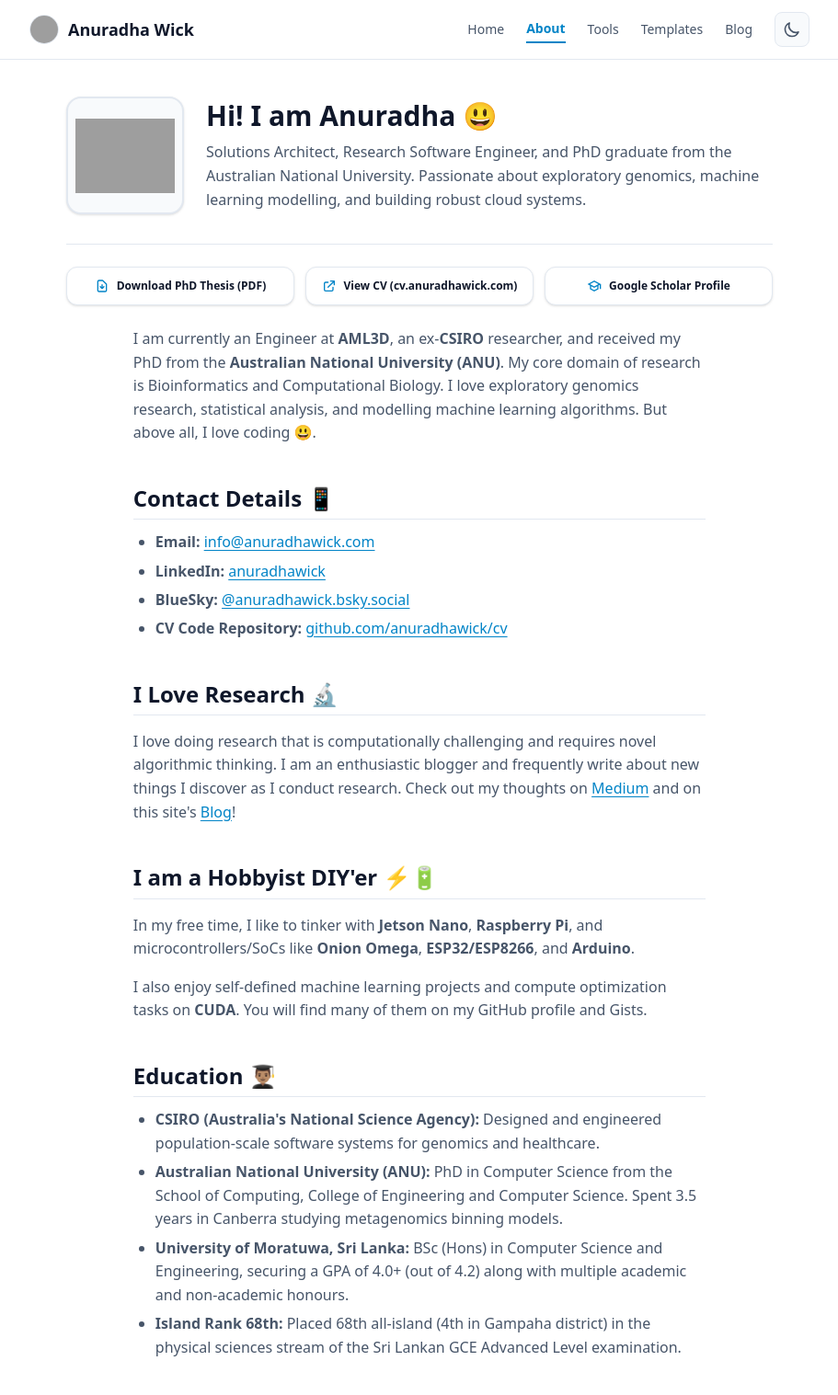
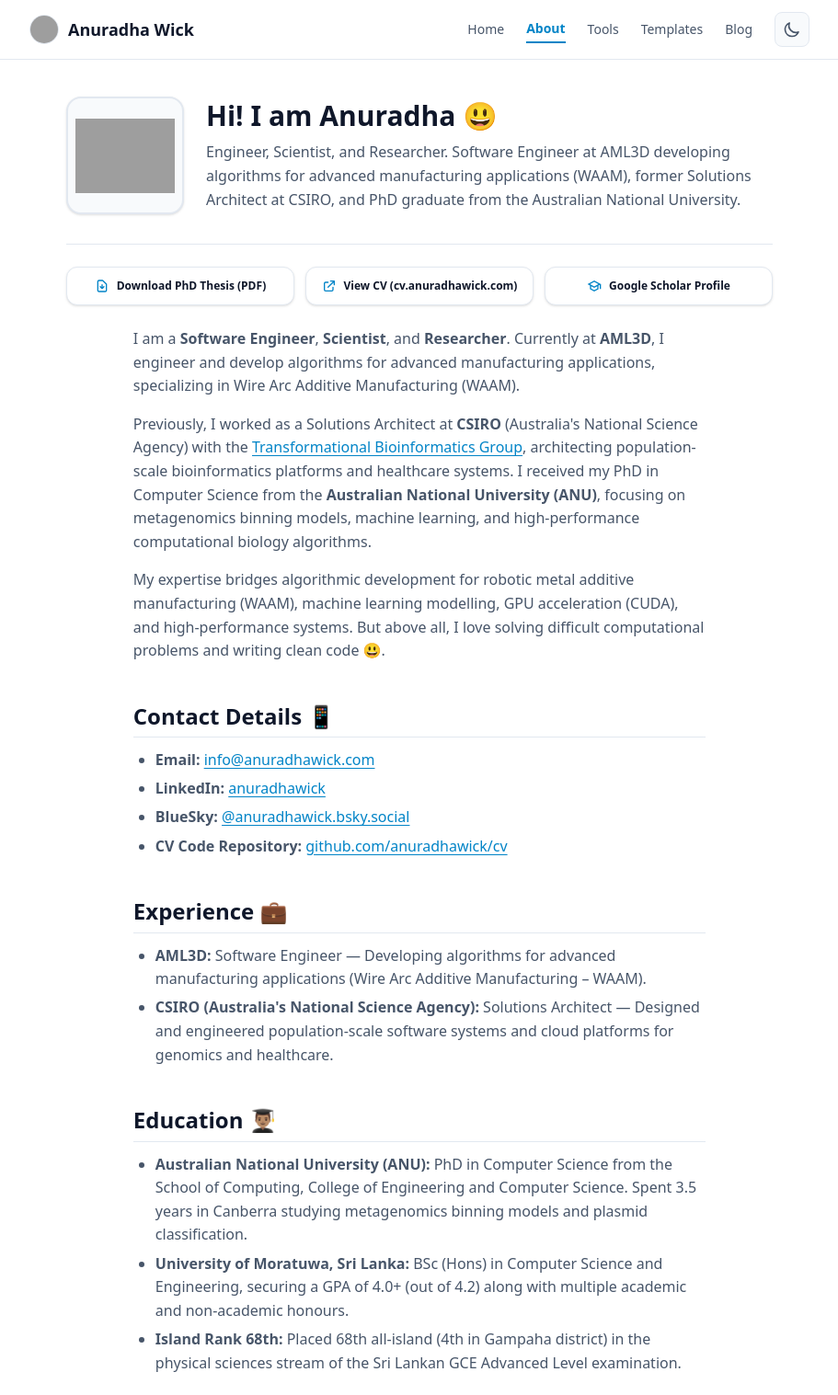
Before and after one commit to anuradhawick/anuradhawick.github.io, an Astro site: page /about in a window 1280 px wide. Shown: the top 1517 px of the page at 92% size, without its empty margins (184-1095 px from the left). Built offline with nearby package versions, Linux system fonts and the light colour scheme; Astro itself is replaced by a stand-in of ours; grey boxes are pictures that could not be loaded.

Commit message:
feat: upgrade astro to v7, simplify domain config, and update personal branding

```diff
--- a/astro.config.mjs
+++ b/astro.config.mjs
@@ -1,19 +1,10 @@
 import { defineConfig } from 'astro/config';
 import sitemap from '@astrojs/sitemap';
 import tailwindcss from '@tailwindcss/vite';
-import fs from 'node:fs';
-
-const hasCname = fs.existsSync('./public/CNAME');
-const repo = process.env.GITHUB_REPOSITORY ? process.env.GITHUB_REPOSITORY.split('/')[1] : '';
-const isUserRepo = repo.endsWith('.github.io');
-const hasCustomDomain = hasCname || process.env.CUSTOM_DOMAIN === 'true' || Boolean(process.env.ASTRO_SITE?.includes('anuradhawick.com'));
-
-const site = process.env.ASTRO_SITE || (hasCustomDomain ? 'https://anuradhawick.com' : (repo ? `https://${process.env.GITHUB_REPOSITORY_OWNER || 'anuradhawick'}.github.io` : 'https://anuradhawick.com'));
-const base = process.env.ASTRO_BASE || (hasCustomDomain || isUserRepo || !repo ? '/' : `/${repo}/`);
 
 export default defineConfig({
-  site,
-  base,
+  site: 'https://anuradhawick.com',
+  base: '/',
   trailingSlash: 'ignore',
   integrations: [sitemap()],
   vite: {
--- a/package.json
+++ b/package.json
@@ -11,10 +11,10 @@
   },
   "dependencies": {
     "@astrojs/check": "^0.9.10",
-    "@astrojs/rss": "^4.0.11",
-    "@astrojs/sitemap": "^3.2.1",
+    "@astrojs/rss": "^4.0.19",
+    "@astrojs/sitemap": "^3.7.4",
     "@tailwindcss/vite": "^4.0.9",
-    "astro": "^5.4.1",
+    "astro": "^7.3.2",
     "tailwindcss": "^4.0.9",
     "typescript": "^5.9.3"
   },
--- a/src/components/SEO.astro
+++ b/src/components/SEO.astro
@@ -29,7 +29,7 @@
   jobTitle: 'Engineer | Scientist | Researcher',
   worksFor: {
     '@type': 'Organization',
-    name: 'AML3D / ex-CSIRO'
+    name: 'AML3D'
   },
   alumniOf: [
     {
--- a/src/content.config.ts
+++ b/src/content.config.ts
@@ -1,4 +1,5 @@
-import { defineCollection, z } from 'astro:content';
+import { defineCollection } from 'astro:content';
+import { z } from 'astro/zod';
 import { glob } from 'astro/loaders';
 
 const blog = defineCollection({
--- a/src/layouts/BaseLayout.astro
+++ b/src/layouts/BaseLayout.astro
@@ -16,7 +16,7 @@
 
 const {
   title,
-  description = "Welcome to Anuradha Wickramarachchi's personal website - Engineer, Researcher, and Scientist.",
+  description = "Welcome to Anuradha Wickramarachchi's personal website - Engineer, Scientist, and Researcher.",
   image = '/assets/uploads/me-removebg.png',
   type = 'website',
   publishDate,
--- a/src/pages/about.astro
+++ b/src/pages/about.astro
@@ -20,7 +20,7 @@
           Hi! I am Anuradha 😃
         </h1>
         <p class="text-base text-[var(--text-secondary)] mt-2 leading-relaxed">
-          Solutions Architect, Research Software Engineer, and PhD graduate from the Australian National University. Passionate about exploratory genomics, machine learning modelling, and building robust cloud systems.
+          Engineer, Scientist, and Researcher. Software Engineer at AML3D developing algorithms for advanced manufacturing applications (WAAM), former Solutions Architect at CSIRO, and PhD graduate from the Australian National University.
         </p>
       </div>
     </div>
@@ -64,7 +64,13 @@
     <!-- Main Content Section -->
     <div class="prose">
       <p>
-        I am currently an Engineer at <strong>AML3D</strong>, an ex-<strong>CSIRO</strong> researcher, and received my PhD from the <strong>Australian National University (ANU)</strong>. My core domain of research is Bioinformatics and Computational Biology. I love exploratory genomics research, statistical analysis, and modelling machine learning algorithms. But above all, I love coding 😃.
+        I am a <strong>Software Engineer</strong>, <strong>Scientist</strong>, and <strong>Researcher</strong>. Currently at <strong>AML3D</strong>, I engineer and develop algorithms for advanced manufacturing applications, specializing in Wire Arc Additive Manufacturing (WAAM).
+      </p>
+      <p>
+        Previously, I worked as a Solutions Architect at <strong>CSIRO</strong> (Australia's National Science Agency) with the <a href="https://bioinformatics.csiro.au" target="_blank" rel="noreferrer noopener">Transformational Bioinformatics Group</a>, architecting population-scale bioinformatics platforms and healthcare systems. I received my PhD in Computer Science from the <strong>Australian National University (ANU)</strong>, focusing on metagenomics binning models, machine learning, and high-performance computational biology algorithms.
+      </p>
+      <p>
+        My expertise bridges algorithmic development for robotic metal additive manufacturing (WAAM), machine learning modelling, GPU acceleration (CUDA), and high-performance systems. But above all, I love solving difficult computational problems and writing clean code 😃.
       </p>
 
       <h2 id="contact-details">Contact Details 📱</h2>
@@ -73,6 +79,19 @@
         <li><strong>LinkedIn:</strong> <a href="https://www.linkedin.com/in/anuradhawick/" target="_blank" rel="noreferrer noopener">anuradhawick</a></li>
         <li><strong>BlueSky:</strong> <a href="https://bsky.app/profile/anuradhawick.bsky.social" target="_blank" rel="noreferrer noopener">@anuradhawick.bsky.social</a></li>
         <li><strong>CV Code Repository:</strong> <a href="https://github.com/anuradhawick/cv" target="_blank" rel="noreferrer noopener">github.com/anuradhawick/cv</a></li>
+      </ul>
+
+      <h2 id="experience">Experience 💼</h2>
+      <ul>
+        <li><strong>AML3D:</strong> Software Engineer &mdash; Developing algorithms for advanced manufacturing applications (Wire Arc Additive Manufacturing &ndash; WAAM).</li>
+        <li><strong>CSIRO (Australia's National Science Agency):</strong> Solutions Architect &mdash; Designed and engineered population-scale software systems and cloud platforms for genomics and healthcare.</li>
+      </ul>
+
+      <h2 id="education">Education 👨🏽‍🎓</h2>
+      <ul>
+        <li><strong>Australian National University (ANU):</strong> PhD in Computer Science from the School of Computing, College of Engineering and Computer Science. Spent 3.5 years in Canberra studying metagenomics binning models and plasmid classification.</li>
+        <li><strong>University of Moratuwa, Sri Lanka:</strong> BSc (Hons) in Computer Science and Engineering, securing a GPA of 4.0+ (out of 4.2) along with multiple academic and non-academic honours.</li>
+        <li><strong>Island Rank 68th:</strong> Placed 68th all-island (4th in Gampaha district) in the physical sciences stream of the Sri Lankan GCE Advanced Level examination.</li>
       </ul>
 
       <h2 id="research">I Love Research 🔬</h2>
@@ -87,14 +106,6 @@
       <p>
         I also enjoy self-defined machine learning projects and compute optimization tasks on <strong>CUDA</strong>. You will find many of them on my GitHub profile and Gists.
       </p>
-
-      <h2 id="education">Education 👨🏽‍🎓</h2>
-      <ul>
-        <li><strong>CSIRO (Australia's National Science Agency):</strong> Designed and engineered population-scale software systems for genomics and healthcare.</li>
-        <li><strong>Australian National University (ANU):</strong> PhD in Computer Science from the School of Computing, College of Engineering and Computer Science. Spent 3.5 years in Canberra studying metagenomics binning models.</li>
-        <li><strong>University of Moratuwa, Sri Lanka:</strong> BSc (Hons) in Computer Science and Engineering, securing a GPA of 4.0+ (out of 4.2) along with multiple academic and non-academic honours.</li>
-        <li><strong>Island Rank 68th:</strong> Placed 68th all-island (4th in Gampaha district) in the physical sciences stream of the Sri Lankan GCE Advanced Level examination.</li>
-      </ul>
 
       <h2>From Sri Lanka 🇱🇰 and Found Home in Australia 🇦🇺</h2>
       <p>
--- a/src/pages/index.astro
+++ b/src/pages/index.astro
@@ -11,18 +11,18 @@
   .slice(0, 3);
 ---
 
-<BaseLayout title="Anuradha Wickramarachchi | Solutions Architect & Researcher">
+<BaseLayout title="Anuradha Wickramarachchi | Engineer, Scientist & Researcher">
   <!-- Hero Section -->
   <section class="flex flex-col-reverse md:flex-row items-center justify-between gap-8 pb-12 border-b border-[var(--border-color)]">
     <div class="flex-1 space-y-4 text-center md:text-left">
       <div class="inline-block px-3 py-1 rounded-full text-xs font-semibold bg-[var(--bg-tertiary)] text-[var(--accent-color)] border border-[var(--border-color)]">
-        Solutions Architect &middot; Researcher &middot; Bioinformatician
+        Engineer &middot; Scientist &middot; Researcher
       </div>
       <h1 class="text-3xl sm:text-5xl font-extrabold tracking-tight text-[var(--text-primary)]">
         G'day! I'm Anuradha.
       </h1>
       <p class="text-base sm:text-lg text-[var(--text-secondary)] max-w-xl leading-relaxed">
-        I work as a solutions architect building bioinformatics products. I specialize in cloud-first computational biology, high-performance GPU algorithms, and machine learning models for genomics.
+        I am a Software Engineer at AML3D developing algorithms for advanced manufacturing applications (WAAM). With a PhD from ANU and background as a Solutions Architect at CSIRO, I bridge engineering, computational science, and research across advanced manufacturing, high-performance computing, and machine learning.
       </p>
 
       <!-- Quick Social & Contact Links -->
@@ -56,10 +56,10 @@
   <section class="py-12 border-b border-[var(--border-color)] space-y-6">
     <div class="prose">
       <p>
-        I did my PhD at the <strong>Australian National University (ANU)</strong>. My thesis was titled <em>"Models and algorithms for metagenomics binning and plasmid classification"</em>. I love reading algorithms, tinkering on single-board computers (SBCs), travelling, and gaming (PC/XBOX/PS). On holidays, I am either driving or cooking!
+        I am currently a Software Engineer at <strong>AML3D</strong>, developing algorithms for advanced manufacturing applications (Wire Arc Additive Manufacturing &ndash; WAAM). Previously, I worked as a Solutions Architect at <strong>CSIRO</strong> (Australia's National Science Agency) with the <a href="https://bioinformatics.csiro.au" target="_blank" rel="noreferrer noopener">Transformational Bioinformatics Group</a>.
       </p>
       <p>
-        Previously, I worked at <strong>CSIRO</strong> (Australia's National Science Agency) with the <a href="https://bioinformatics.csiro.au" target="_blank" rel="noreferrer noopener">Transformational Bioinformatics Group</a>. In any case, happy to connect via <a href="https://www.linkedin.com/in/anuradhawick/" target="_blank" rel="noreferrer noopener">LinkedIn</a> as a fellow researcher, DIY'er, programming geek, or fellow human being!
+        I completed my PhD at the <strong>Australian National University (ANU)</strong> with a thesis titled <em>"Models and algorithms for metagenomics binning and plasmid classification"</em>. Beyond day-to-day engineering and research, I love tinkering on single-board computers (SBCs), travelling, and gaming (PC/XBOX/PS). Happy to connect via <a href="https://www.linkedin.com/in/anuradhawick/" target="_blank" rel="noreferrer noopener">LinkedIn</a> as a fellow engineer, scientist, researcher, or programming geek!
       </p>
     </div>
 
```
Also changed, not shown: 1 other file.
